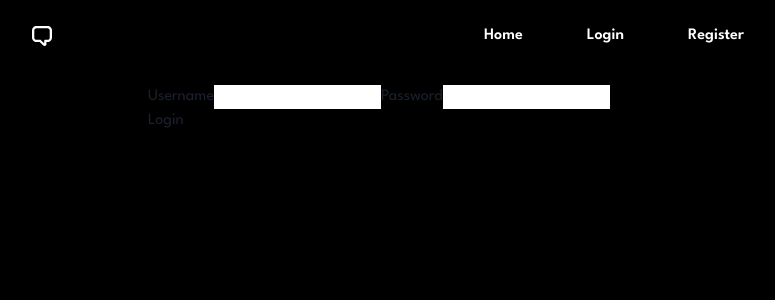
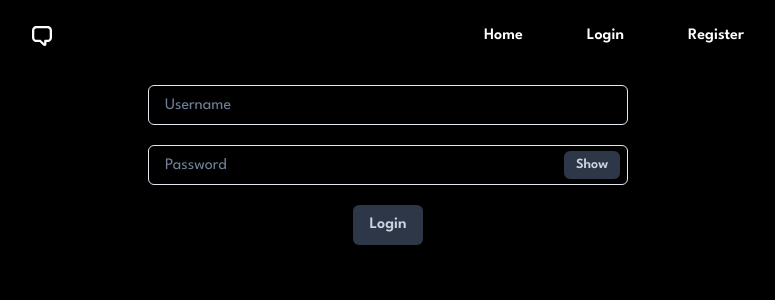
Before and after one commit to oxtna/message-board, a React (Vite) app in the folder frontend/: page /login in a window 1280 px wide. Shown: the top 300 px of the page, without its empty margins (252-1027 px from the left). Built offline with nearby package versions, Linux system fonts and the light colour scheme.

Commit message:
Refactored login functionality and added styled login form

```diff
--- a/frontend/src/routes/login.tsx
+++ b/frontend/src/routes/login.tsx
@@ -1,4 +1,4 @@
-import { useContext } from "react";
+import { useContext, useState } from "react";
 import {
   type ActionFunction,
   Form,
@@ -6,12 +6,20 @@ import {
   useActionData,
   useNavigate,
 } from "react-router-dom";
+import {
+  Alert,
+  Button,
+  Input,
+  InputGroup,
+  InputRightElement,
+  VStack,
+} from "@chakra-ui/react";
 import authContext, { type AuthContextData } from "../contexts/auth-context";
 import { isString } from "../utils";
 
 type LoginErrors = {
-  username?: string;
-  password?: string;
+  detail: string;
+  reason: "password" | "username" | "credentials";
 };
 
 export const actionFactory =
@@ -25,16 +33,16 @@ export const actionFactory =
     const formData = await request.formData();
     const username = formData.get("username")?.valueOf();
     const password = formData.get("password")?.valueOf();
-    if (!isString(username)) {
-      return { username: "Invalid username" };
+    if (!isString(username) || username === "") {
+      return { detail: "Invalid username", reason: "username" };
     }
-    if (!isString(password)) {
-      return { password: "Invalid password" };
+    if (!isString(password) || password === "") {
+      return { detail: "Invalid password", reason: "password" };
     }
 
     const loggedIn = await loginUser(username, password);
     if (!loggedIn) {
-      return { password: "Wrong password" };
+      return { detail: "Wrong credentials", reason: "credentials" };
     }
 
     return redirect("/home");
@@ -43,26 +51,75 @@ export const actionFactory =
 const Login: React.FC = () => {
   const navigate = useNavigate();
   const user = useContext<AuthContextData>(authContext).user;
-  const errors = useActionData() as LoginErrors | null;
+  const errors = useActionData() as LoginErrors | undefined;
+  const [show, setShow] = useState(false);
 
   if (user !== null) {
     navigate("/home", { replace: true });
     return;
   }
-
+  console.log(errors);
   return (
-    <Form method="post" id="login-form">
-      <label>
-        <span>Username</span>
-        {errors?.username !== undefined && <span>{errors.username}</span>}
-        <input aria-label="Username" type="text" name="username" />
-      </label>
-      <label>
-        <span>Password</span>
-        {errors?.password !== undefined && <span>{errors.password}</span>}
-        <input aria-label="Password" type="password" name="password" />
-      </label>
-      <button type="submit">Login</button>
+    <Form method="post" id="login-form" replace>
+      <VStack spacing={5}>
+        {errors !== undefined ? (
+          <Alert status="error" variant="left-accent">
+            {errors.detail}
+          </Alert>
+        ) : (
+          <></>
+        )}
+        <Input
+          aria-label="Username"
+          type="text"
+          name="username"
+          placeholder="Username"
+          required
+          isInvalid={
+            errors?.reason === "username" || errors?.reason === "credentials"
+          }
+          errorBorderColor="crimson"
+          color="white"
+        />
+        <InputGroup size="md">
+          <Input
+            aria-label="Password"
+            type={show ? "text" : "password"}
+            name="password"
+            placeholder="Password"
+            required
+            isInvalid={
+              errors?.reason === "password" || errors?.reason === "credentials"
+            }
+            errorBorderColor="crimson"
+            color="white"
+          />
+          <InputRightElement width="4.5rem">
+            <Button
+              onClick={() => {
+                setShow(!show);
+              }}
+              h="1.75rem"
+              size="sm"
+              color="gray.300"
+              backgroundColor="gray.700"
+              _hover={{ color: "teal.400" }}
+              _active={{ backgroundColor: "gray.600" }}
+            >
+              {show ? "Hide" : "Show"}
+            </Button>
+          </InputRightElement>
+        </InputGroup>
+        <Button
+          type="submit"
+          color="gray.300"
+          backgroundColor="gray.700"
+          _hover={{ color: "teal.400" }}
+          _active={{ backgroundColor: "gray.600" }}
+        >
+          Login
+        </Button>
+      </VStack>
     </Form>
   );
 };
```
